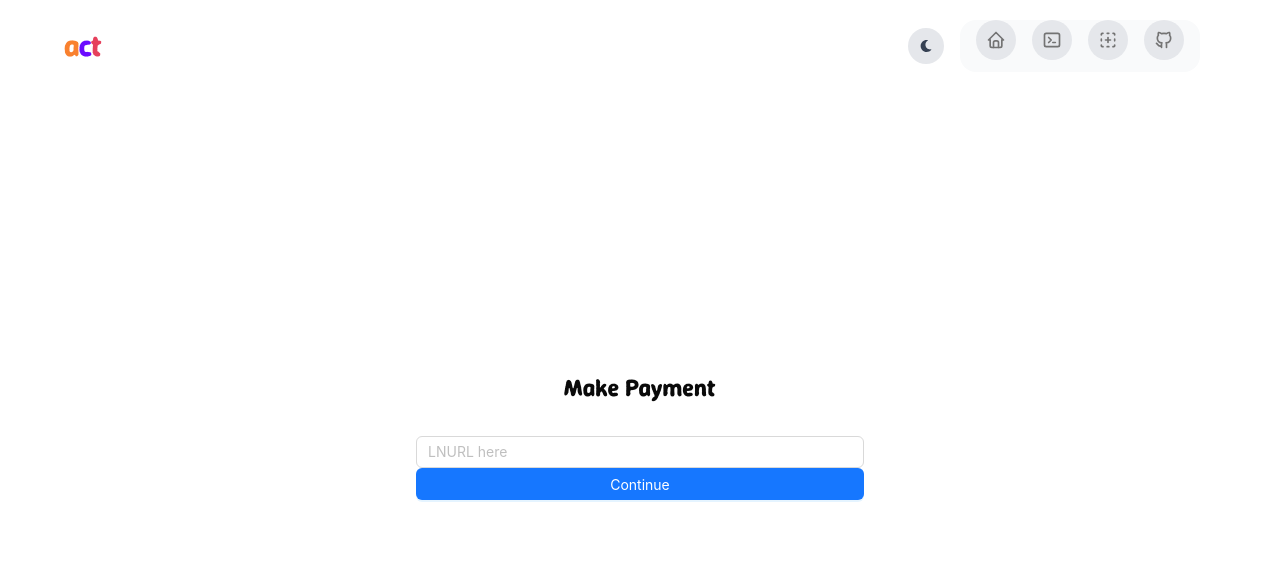
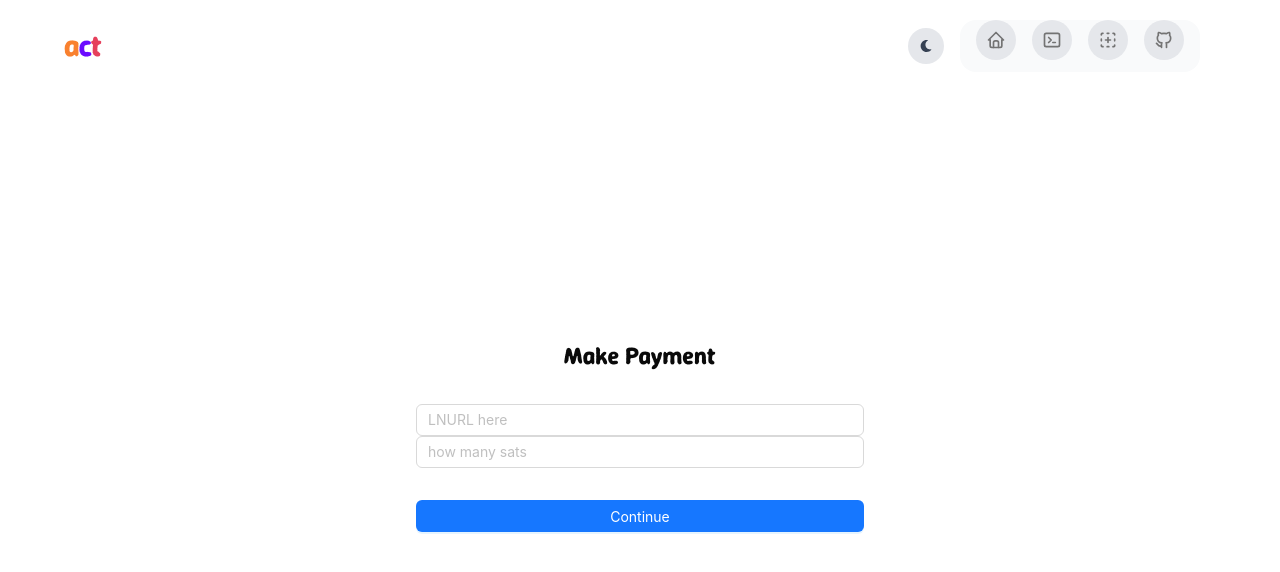
Before and after one commit to Dunsin-cyber/alby-competency-test, a Next.js app: page /make-payment in a window 1280 px wide. Shown: the top 572 px of the page. Built offline with nearby package versions, Linux system fonts and the light colour scheme; what @ant-design/nextjs-registry, @bprogress/next would draw is missing.

Commit message:
fix - build error

```diff
--- a/src/components/Payments/index.tsx
+++ b/src/components/Payments/index.tsx
@@ -28,7 +28,14 @@ function Payment() {
     <div className="flex flex-col items-center py-8 space-y-8 w-full max-w-md mx-auto">
       <h1 className="text-2xl font-bold text-center">Make Payment</h1>
       <Input placeholder="LNURL here" className="w-full" />
-      <Button onClick={() => handlePayment()} type="primary" className="w-full">
+
+      <Input placeholder="how many sats" className="w-full" />
+
+      <Button
+        onClick={() => handlePayment()}
+        type="primary"
+        className="mt-8 w-full"
+      >
         Continue
       </Button>
     </div>
```
Also changed, not shown: src/webln/provider.tsx (+4 -4 lines).
